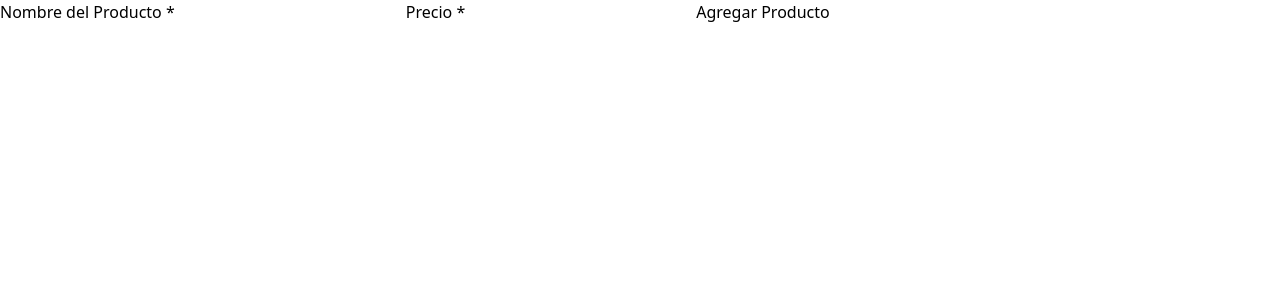
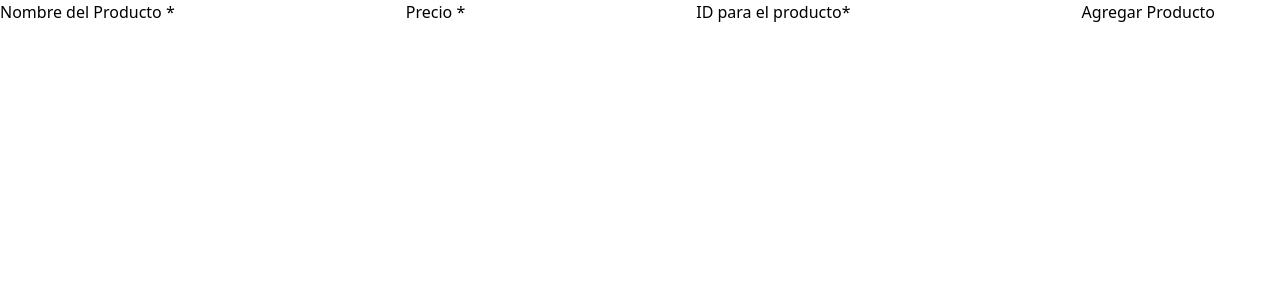
Before and after one commit to PatrickGQ/Proyecto-TallerSisInfo, a React (Vite) app in the folder FRONTEND/: page / in a window 1280 px wide. Shown: the top 300 px of the page. Built offline with nearby package versions, Linux system fonts and the light colour scheme.

Commit message:
Se agrego un campo para ingresar ID para el producto

```diff
--- a/FRONTEND/src/PAGES/RegisterProduct/COMPONENTS/ProductForm.jsx
+++ b/FRONTEND/src/PAGES/RegisterProduct/COMPONENTS/ProductForm.jsx
@@ -2,7 +2,6 @@ const ProductForm = () => {
   return (
     <div>
       <form>
-        <div>
         <label>
             Nombre del Producto <span>*</span>
         </label>
@@ -13,12 +12,15 @@ const ProductForm = () => {
         </label>
         <input
         />
+        <label>
+            ID para el producto<span>*</span>
+        </label>
+        <input
+        />
         <button
             type="submit">
             Agregar Producto
         </button>
-        </div>
-
       </form>
     </div>
   );
```
Lines whose indentation alone changed are shown as unchanged.
